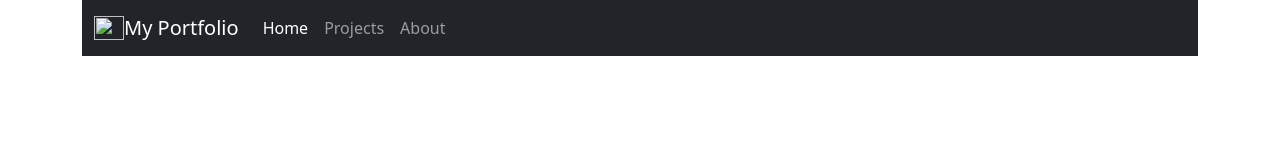
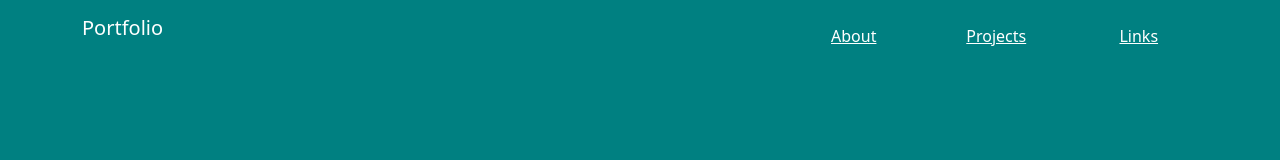
Before and after one commit to sheharyar199/Portfolio, a plain HTML site: page docs/index.html in a window 1280 px wide. Drawn offline with nearby package versions, Linux system fonts and the light colour scheme.

Commit message:
Added Nav Bar

```diff
--- a/docs/index.html
+++ b/docs/index.html
@@ -11,35 +11,36 @@
     <link href="favicon.ico" rel="shortcut icon" type="image/x-icon" />
 </head>
 <body>
-<div class="container">
-    <nav class="navbar navbar-expand-lg navbar-dark bg-dark">
-        <div class="container-fluid">
-            <img src=""https://ddo0fzhfvians.cloudfront.net/uploads/icons/png/21201021021574330934-512.png"" alt="" width="30" height="24">
-            <a class="navbar-brand" href="#">My Portfolio</a>
-            <button class="navbar-toggler" type="button" data-bs-toggle="collapse" data-bs-target="#navbarNav" aria-controls="navbarNav" aria-expanded="false" aria-label="Toggle navigation">
-                <span class="navbar-toggler-icon"></span>
-            </button>
-            <div class="collapse navbar-collapse" id="navbarNav">
-                <ul class="navbar-nav">
-                    <li class="nav-item">
-                        <a class="nav-link active" aria-current="page" href="#">Home</a>
-                    </li>
-                    <li class="nav-item">
-                        <a class="nav-link" href="#">Projects</a>
-                    </li>
-                    <li class="nav-item">
-                        <a class="nav-link" href="#">About</a>
-                    </li>
-                </ul>
+<title>Portfolio</title>
+</head>
+<body style="background-color: #008081">
+
+<div class="container navigation pt-3">
+    <div class="row">
+        <div class="col-6 d-flex justify-content-start align-items-center">
+            <i class="fas fa-code fa-2x text-warning pb-3"></i>
+            <h5 class="d-inline pl-2 text-white">Portfolio</h5>
+        </div>
+        <div class="col-6 pt-2">
+            <div
+                    class="row text-center p-0 d-flex justify-content-end align-items-center"
+            >
+                <div class="col-3">
+                    <a href="#about" class="text-white navigation-link">About</a>
+                </div>
+                <div class="col-3">
+                    <a href="#projects" class="text-white navigation-link"
+                    >Projects</a
+                    >
+                </div>
+                <div class="col-3">
+                    <a href="#social-media" class="text-white navigation-link"
+                    >Links</a
+                    >
             </div>
         </div>
-    </nav>
+    </div>
 </div>
-
-
-
-
-
 <!-- Option 1: Bootstrap Bundle with Popper -->
 <script src="https://cdn.jsdelivr.net/npm/bootstrap@5.0.0-beta1/dist/js/bootstrap.bundle.min.js" integrity="sha384-ygbV9kiqUc6oa4msXn9868pTtWMgiQaeYH7/t7LECLbyPA2x65Kgf80OJFdroafW" crossorigin="anonymous"></script>
 </body>
```
Also changed, not shown: image/21201021021574330934-64.png (added), image/97283800_3864858150196463_1334202556523479040_n.jpg (added), image/favicon (1).ico (added).
